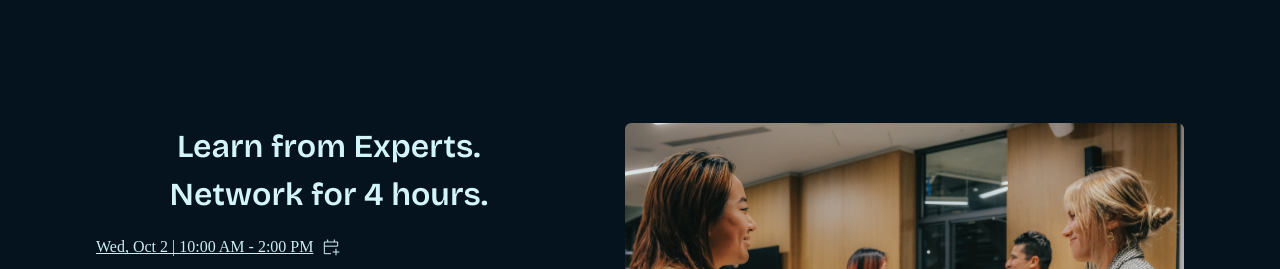
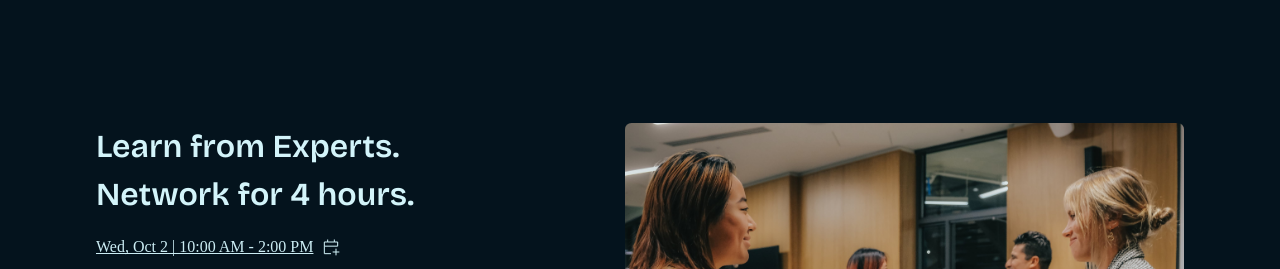
Before and after one commit to ucsddesignco/stride25, a React (Vite) app: page / in a window 1280 px wide. Shown: the part 820-1089 px from the top of the page. Built offline with nearby package versions, Linux system fonts and the light colour scheme; a web font is replaced by a local one.

Commit message:
building fixes

```diff
--- a/src/Components/Bubbles/BubbleCluster.tsx
+++ b/src/Components/Bubbles/BubbleCluster.tsx
@@ -1,7 +1,6 @@
 import { useState, useEffect, useRef } from "react";
 import svgPaths from "./imports/svg-fb8zz5j5no";
 import styles from "./BubbleCluster.module.css";
-import Button from "../Button/Button";
 
 interface Circle {
   id: number;
--- a/src/Components/Schedule/Schedule.scss
+++ b/src/Components/Schedule/Schedule.scss
@@ -22,6 +22,7 @@
       font-family: "Bricolage Grotesque";
       font-size: 2rem;
       margin-bottom: 1rem;
+      text-align: left;
     }
     .subtitle {
       display: flex;
```
